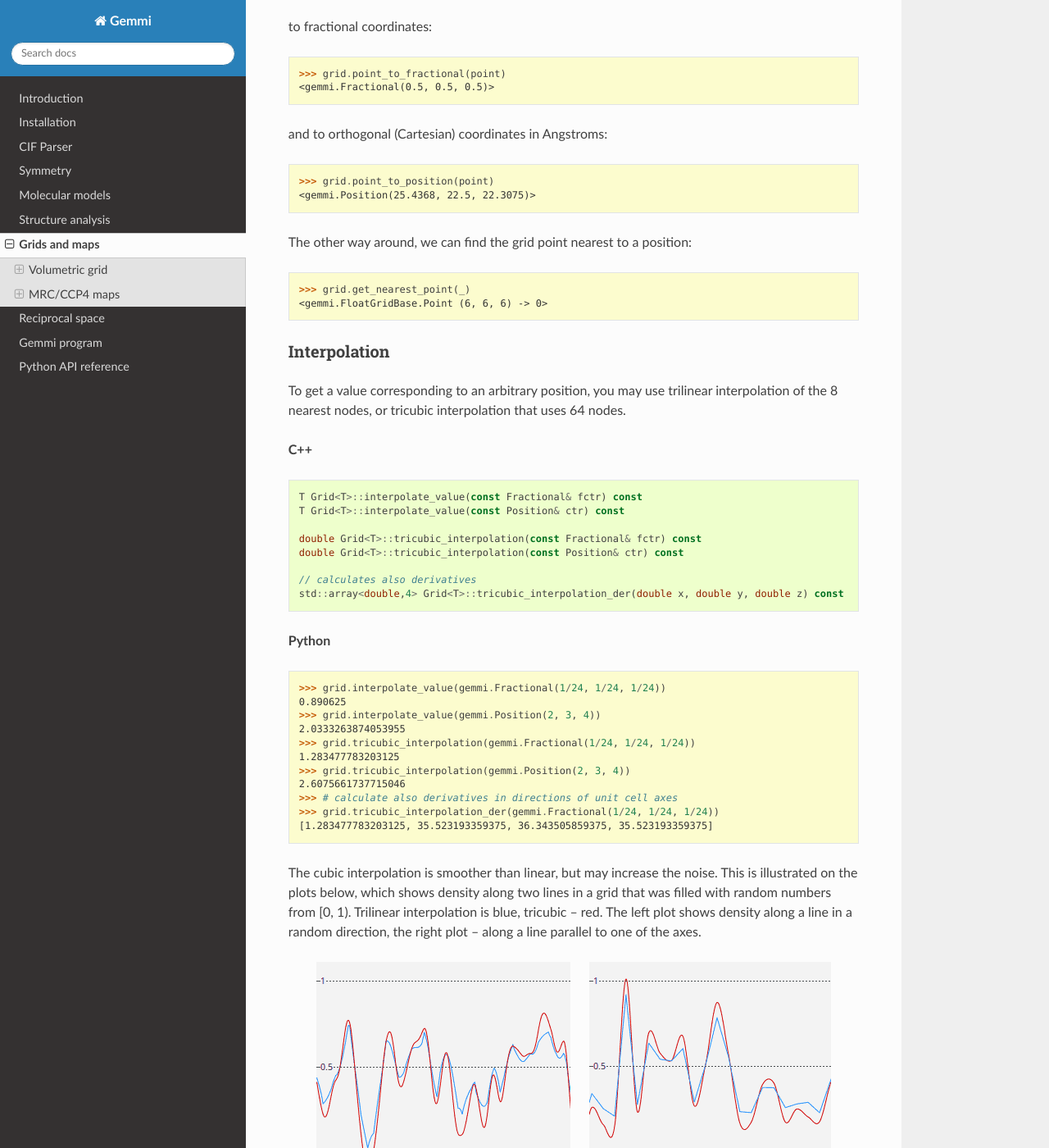
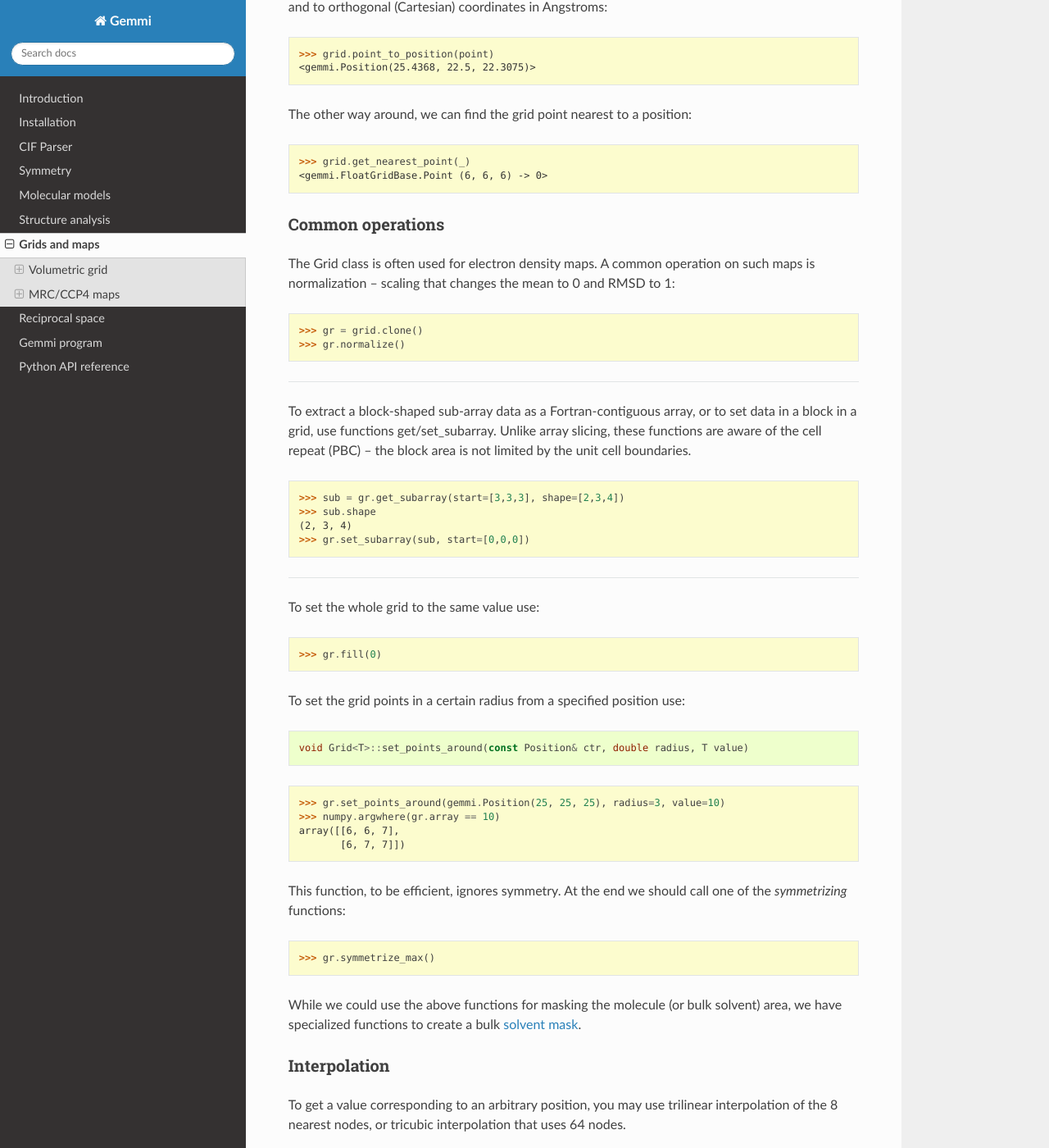
Before and after one commit to project-gemmi/gemmi, a Sphinx documentation site: the page built from docs/grid.rst, in a window 1280 px wide and 1400 px high, scrolled down 4813 px. Shown: the whole window at 82% size. Built offline with Sphinx 7.4.7 and the Read the Docs theme 2.0.0, drawn with Linux system fonts in a browser that asks for light colours; some of the changed text lies outside the part shown.

Commit message:
add Grid::set_subarray()
a pair for get_subarray() from #90,
update docs

```diff
--- a/docs/grid.rst
+++ b/docs/grid.rst
@@ -141,15 +141,6 @@ the ``array`` property:
   >>> grid.array.shape
   (12, 12, 12)
 
-The Grid class is often used for electron density maps.
-A common operation on such maps is normalization -- scaling
-that changes the mean to 0 and RMSD to 1:
-
-.. doctest::
-
-    >>> grid2 = grid.clone()
-    >>> grid2.normalize()
-
 Symmetry
 --------
 
@@ -194,7 +185,7 @@ Python bindings provide the following specializations:
   >>> grid.symmetrize_min()      # minimum of equivalent values
   >>> grid.symmetrize_max()      # maximum
   >>> grid.symmetrize_abs_max()  # value corresponding to max(|x|)
-  >>> #grid.symmetrize_sum()     # sum symmetry-equivalent nodes
+  >>> grid2.symmetrize_sum()     # sum symmetry-equivalent nodes
 
 Unit cell
 ---------
@@ -278,6 +269,64 @@ The other way around, we can find the grid point nearest to a position:
   <gemmi.FloatGridBase.Point (6, 6, 6) -> 0>
 
 
+Common operations
+-----------------
+
+The Grid class is often used for electron density maps.
+A common operation on such maps is normalization -- scaling
+that changes the mean to 0 and RMSD to 1:
+
+.. doctest::
+
+    >>> gr = grid.clone()
+    >>> gr.normalize()
+
+----
+
+To extract a block-shaped sub-array data as a Fortran-contiguous array,
+or to set data in a block in a grid, use functions get/set_subarray.
+Unlike array slicing, these functions are aware of the cell repeat
+(PBC) -- the block area is not limited by the unit cell boundaries.
+
+.. doctest::
+
+  >>> sub = gr.get_subarray(start=[3,3,3], shape=[2,3,4])
+  >>> sub.shape
+  (2, 3, 4)
+  >>> gr.set_subarray(sub, start=[0,0,0])
+
+----
+
+To set the whole grid to the same value use:
+
+.. doctest::
+
+  >>> gr.fill(0)
+
+To set the grid points in a certain radius from a specified position use::
+
+  void Grid<T>::set_points_around(const Position& ctr, double radius, T value)
+
+.. doctest::
+  :skipif: numpy is None or sys.platform == 'win32'
+
+  >>> gr.set_points_around(gemmi.Position(25, 25, 25), radius=3, value=10)
+  >>> numpy.argwhere(gr.array == 10)
+  array([[6, 6, 7],
+         [6, 7, 7]])
+
+This function, to be efficient, ignores symmetry.
+At the end we should call one of the *symmetrizing* functions:
+
+.. doctest::
+
+  >>> gr.symmetrize_max()
+
+While we could use the above functions for masking the molecule
+(or bulk solvent) area, we have specialized functions to create
+a bulk :ref:`solvent mask <solventmask>`.
+
+
 Interpolation
 -------------
 
@@ -314,7 +363,7 @@ or tricubic interpolation that uses 64 nodes.
   >>> grid.tricubic_interpolation_der(gemmi.Fractional(1/24, 1/24, 1/24))
   [1.283477783203125, 35.523193359375, 36.343505859375, 35.523193359375]
 
-The cubic interpolation is smoother than linear, but may increase the noise.
+The cubic interpolation is smoother than linear, but may amplify the noise.
 This is illustrated on the plots below, which shows density along two lines
 in a grid that was filled with random numbers from [0, 1).
 Trilinear interpolation is blue, tricubic -- red.
@@ -397,38 +446,6 @@ The primary use for MaskedGrid is working with asymmetric unit (asu) only:
   <gemmi.FloatGridBase.Point (0, 0, 0) -> 0.125>
   <gemmi.FloatGridBase.Point (1, 1, 1) -> 7>
 
-
-Setting value in areas
-----------------------
-
-First, to set the whole grid to the same value use:
-
-.. doctest::
-
-  >>> grid.fill(0)
-
-To set the grid points in a certain radius from a specified position use::
-
-  void Grid<T>::set_points_around(const Position& ctr, double radius, T value)
-
-.. doctest::
-  :skipif: numpy is None or sys.platform == 'win32'
-
-  >>> grid.set_points_around(gemmi.Position(25, 25, 25), radius=3, value=10)
-  >>> numpy.argwhere(array == 10)
-  array([[6, 6, 7],
-         [6, 7, 7]])
-
-This function, to be efficient, ignores symmetry.
-At the end we should call one of the *symmetrizing* functions:
-
-.. doctest::
-
-  >>> grid.symmetrize_max()
-
-While we could use the above functions for masking the molecule
-(or bulk solvent) area, we have specialized functions to create
-a bulk solvent mask.
 
 .. _solventmask:
 
```
Also changed, not shown: 3 other files.
